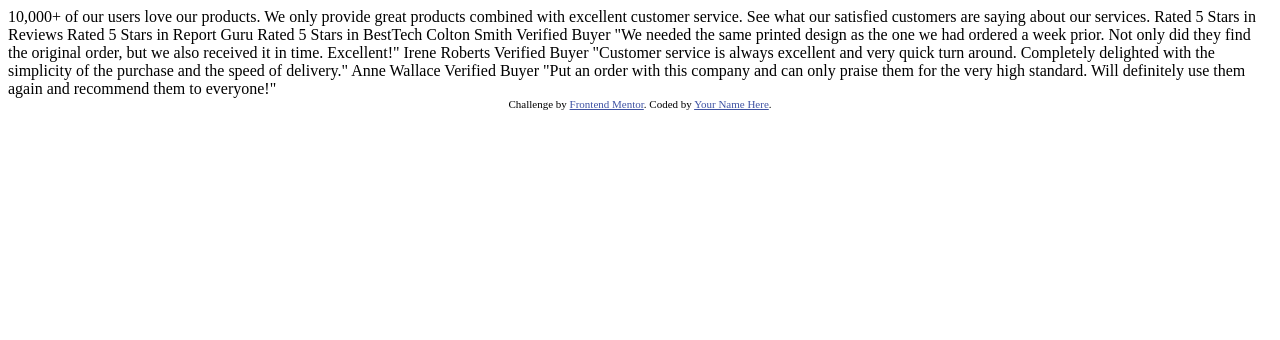
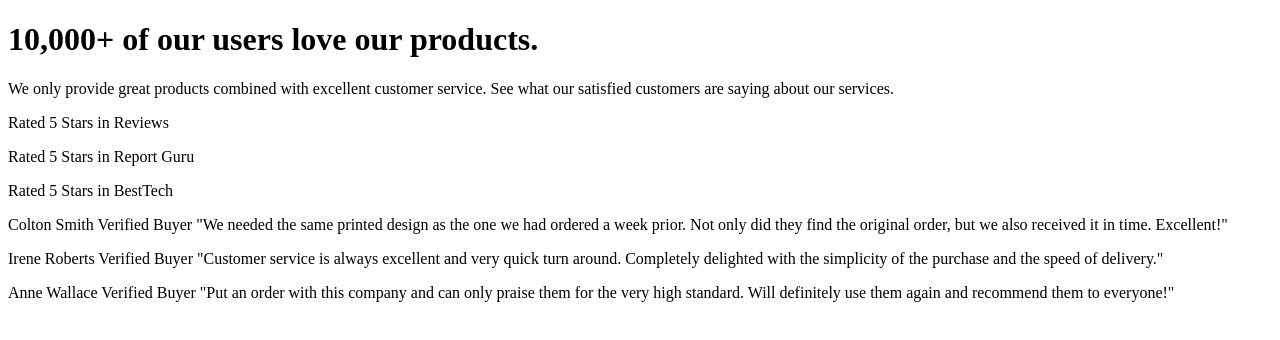
Before and after one commit to vandesonsantos/social-proof-section-master, a plain HTML site: page index.html in a window 1280 px wide. Drawn offline with Linux system fonts and the light colour scheme.

Commit message:
Alteraçoes e criação do arquico index

```diff
--- a/index.html
+++ b/index.html
@@ -1,61 +1,53 @@
 <!DOCTYPE html>
-<html lang="en">
+<html lang="pt-BR">
   <head>
     <meta charset="UTF-8" />
     <meta name="viewport" content="width=device-width, initial-scale=1.0" />
-    <!-- displays site properly based on user's device -->
 
-    <link
-      rel="icon"
-      type="image/png"
-      sizes="32x32"
-      href="./images/favicon-32x32.png"
-    />
-
-    <title>Frontend Mentor | Social proof section</title>
-
-    <!-- Feel free to remove these styles or customise in your own stylesheet 👍 -->
-    <style>
-      .attribution {
-        font-size: 11px;
-        text-align: center;
-      }
-      .attribution a {
-        color: hsl(228, 45%, 44%);
-      }
-    </style>
+    <title>Social proof section</title>
+    <link rel="icon" type="image/png" sizes="32x32" href="./images/favicon-32x32.png"/>
   </head>
   <body>
-    10,000+ of our users love our products.
-
+    <div class="cabecalho">
+      <h1>10,000+ of our users love our products.</h1>
+      <p>
         We only provide great products combined with excellent customer service.
         See what our satisfied customers are saying about our services.
+      </p>
+    </div>
 
-    Rated 5 Stars in Reviews
-    Rated 5 Stars in Report Guru
-    Rated 5 Stars in BestTech
+    <div class="estrela">
+      <p>Rated 5 Stars in Reviews</p>
+      <p>Rated 5 Stars in Report Guru</p>
+      <p>Rated 5 Stars in BestTech</p>
+    </div>
 
+    <div class="depoimentos">
+      <div class="colton-smith">
         Colton Smith
         Verified Buyer
         "We needed the same printed design as the one we had ordered a week prior.
         Not only did they find the original order, but we also received it in time.
         Excellent!"
+      </div>
 
+      <div class="irene-robers">
+        <p>
           Irene Roberts
           Verified Buyer
           "Customer service is always excellent and very quick turn around. Completely
           delighted with the simplicity of the purchase and the speed of delivery."
+        </p>
+      </div>
 
+      <div class="anne-wallace">
+        <p>
           Anne Wallace
           Verified Buyer
           "Put an order with this company and can only praise them for the very high
           standard. Will definitely use them again and recommend them to everyone!"
-
-    <div class="attribution">
-      Challenge by
-      <a href="https://www.frontendmentor.io?ref=challenge" target="_blank"
-        >Frontend Mentor</a
-      >. Coded by <a href="#">Your Name Here</a>.
+        </p>
+      </div>
     </div>
   </body>
 </html>
```
Lines whose indentation alone changed are shown as unchanged.
